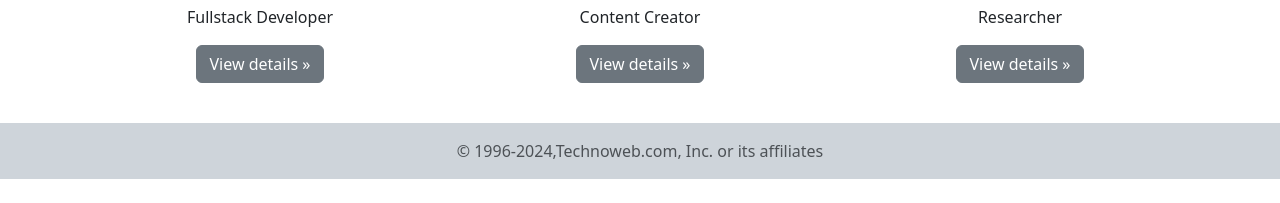
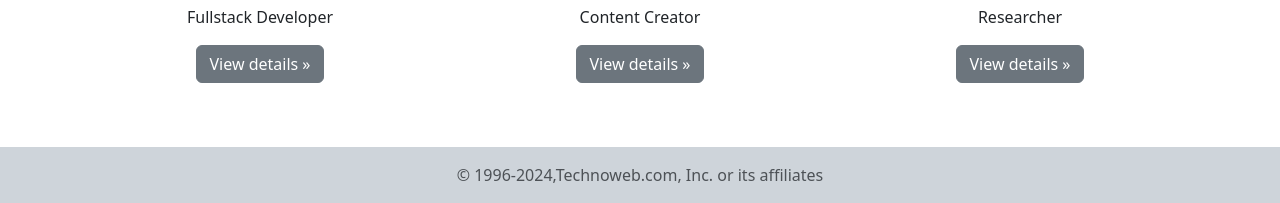
Before and after one commit to Abhi1226L/TechnoWeb, a plain HTML site: page index.html in a window 1280 px wide. Shown: the part 2197-2400 px from the top of the page. Drawn offline with nearby package versions, Linux system fonts and the light colour scheme.

Commit message:
Add files via upload

```diff
--- a/index.html
+++ b/index.html
@@ -1,10 +1,9 @@
 <!DOCTYPE html>
 <html lang="en">
-
 <head>
   <meta charset="utf-8" />
   <meta name="viewport" content="width=device-width, initial-scale=1" />
-  <title>Bootstrap demo</title>
+  <title>TechnoWeb UI</title>
   <link href="https://cdn.jsdelivr.net/npm/bootstrap@5.3.3/dist/css/bootstrap.min.css" rel="stylesheet"
     integrity="sha384-QWTKZyjpPEjISv5WaRU9OFeRpok6YctnYmDr5pNlyT2bRjXh0JMhjY6hW+ALEwIH" crossorigin="anonymous" />
   <link rel="stylesheet" href="style.css" />
@@ -236,7 +235,7 @@
       </div>
     </section>
   </main>
-  <footer class="container-fluid py-3 my-4 bg-dark-subtle">
+  <footer class="container-fluid py-3 mt-lg-5 mt-md-4 mt-2 bg-dark-subtle">
         <div class="col d-flex justify-content-between align-items-center">
           <span class="m-auto text-body-secondary">© 1996-2024,Technoweb.com, Inc. or its affiliates</span>
         </div>
@@ -245,5 +244,4 @@
     integrity="sha384-YvpcrYf0tY3lHB60NNkmXc5s9fDVZLESaAA55NDzOxhy9GkcIdslK1eN7N6jIeHz"
     crossorigin="anonymous"></script>
 </body>
-
 </html>
```
